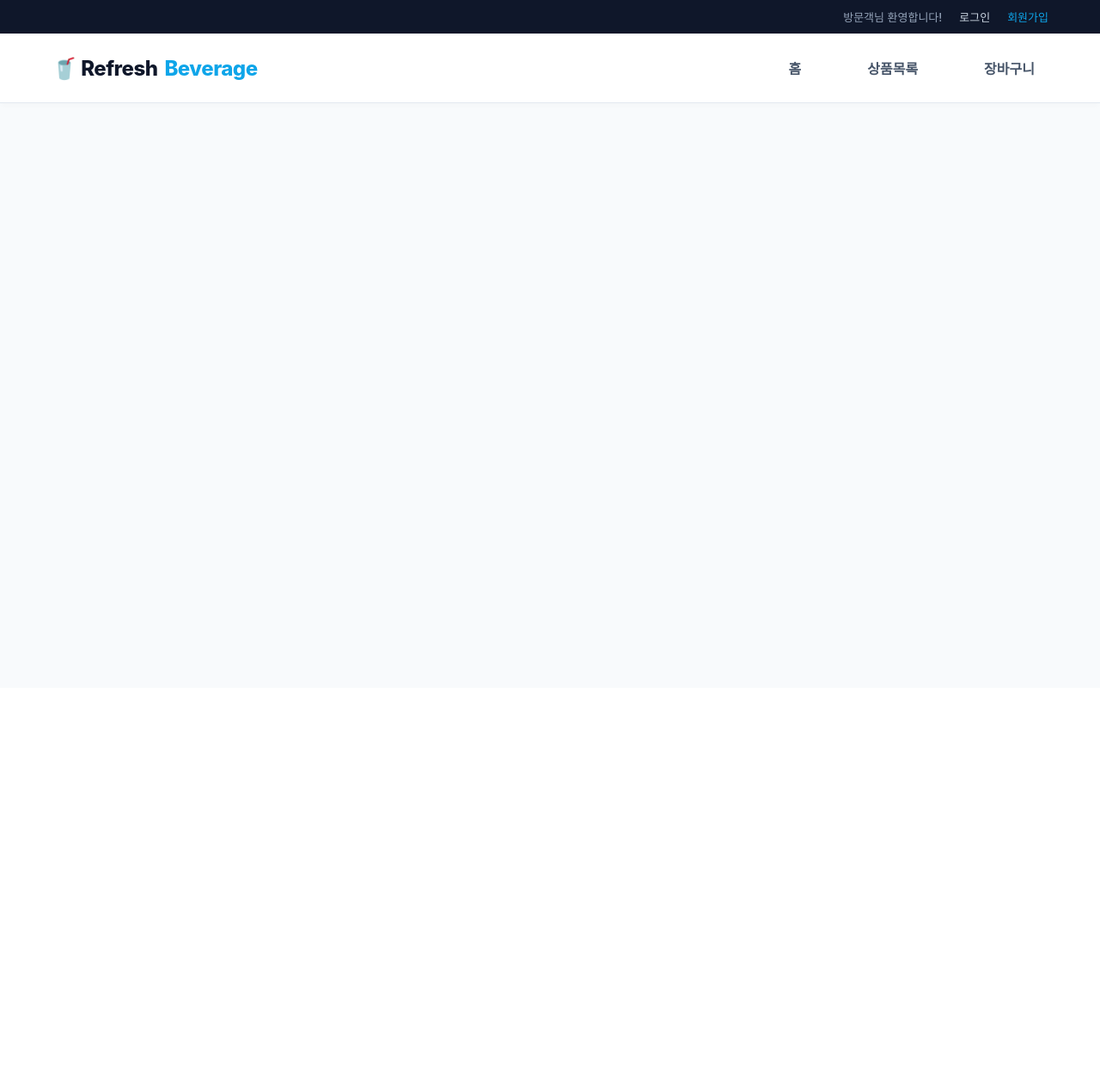
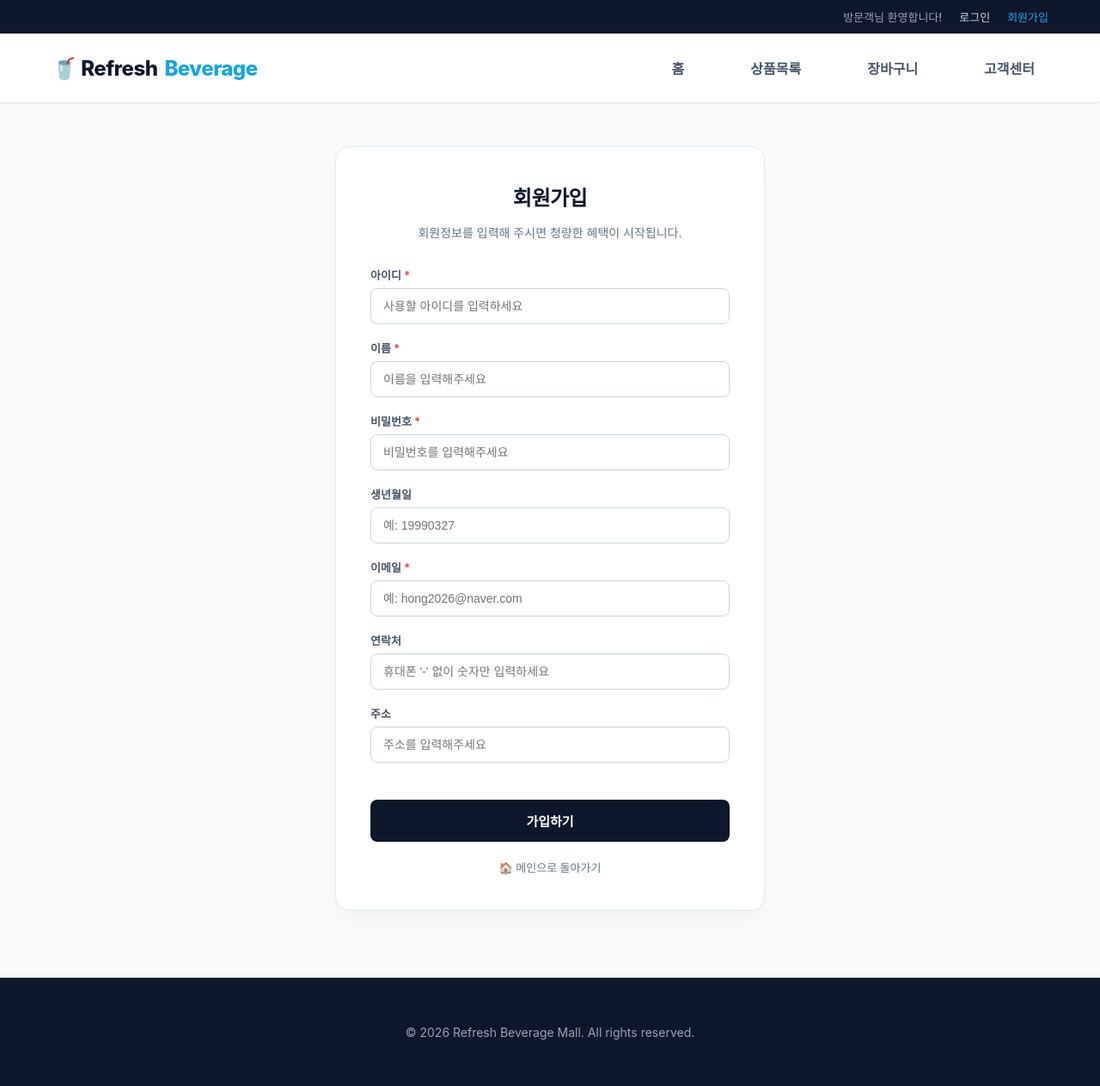
Before and after one commit to kimmoCya/202245808-web-final, a Node server app: page /user/register in a window 1280 px wide. Shown: the whole page at 86% size. Before the commit the page ends 120 px from the top, so only its background shows below. Run offline with Node 20, Linux system fonts and the light colour scheme; some libraries are stand-ins or nearby versions.

Commit message:
fix: 상대주소 변경

```diff
--- a/views/register.ejs
+++ b/views/register.ejs
@@ -34,6 +34,9 @@
             font-weight: 500;
             color: #94a3b8;
         }
+        .user-welcome strong {
+            color: #38bdf8;
+        }
         .top-link {
             color: #cbd5e1;
             text-decoration: none;
@@ -41,6 +44,14 @@
         }
         .top-link:hover {
             color: #ffffff;
+        }
+        .badge-admin {
+            background-color: #ef4444;
+            color: white;
+            padding: 2px 6px;
+            border-radius: 4px;
+            font-size: 11px;
+            font-weight: bold;
         }
 
         /* 2단: 쇼핑몰 고정 상단 GNB 바 */
@@ -212,9 +223,18 @@
 <body>
 
 <div class="top-utility-bar">
-    <span class="user-welcome">방문객님 환영합니다!</span>
-    <a href="login" class="top-link">로그인</a>
-    <a href="register" class="top-link font-bold" style="color: #0ea5e9;">회원가입</a>
+    <% if (typeof user !== 'undefined' && user) { %>
+        <span class="user-welcome">안녕하세요, <strong><%= user.username %></strong>님!</span>
+        <% if (user.role === 'ADMIN') { %>
+            <a href="../admin" class="top-link font-bold"><span class="badge-admin">ADMIN</span> 관리실</a>
+        <% } %>
+        <a href="../mypage" class="top-link">마이페이지</a>
+        <a href="../user/logout" class="top-link" style="color: #f43f5e;">로그아웃</a>
+    <% } else { %>
+        <span class="user-welcome">방문객님 환영합니다!</span>
+        <a href="../user/login" class="top-link">로그인</a>
+        <a href="../user/register" class="top-link font-bold" style="color: #0ea5e9;">회원가입</a>
+    <% } %>
 </div>
 
 <header class="main-gnb-header">
@@ -223,4 +243,64 @@
         <a href="../" class="nav-item">홈</a>
         <a href="../products" class="nav-item">상품목록</a>
         <a href="../cart" class="nav-item">장바구니</a>
-        <a href="../board" class="nav-
+        <a href="../board" class="nav-item">고객센터</a>
+    </nav>
+</header>
+
+<div class="register-contents-body">
+
+    <div class="register-card-box">
+        <h2>회원가입</h2>
+        <p class="register-sub-text">회원정보를 입력해 주시면 청량한 혜택이 시작됩니다.</p>
+
+        <form action="" method="post">
+
+            <div class="form-group">
+                <label for="username" class="required">아이디</label>
+                <input type="text" id="username" name="username" placeholder="사용할 아이디를 입력하세요" required>
+            </div>
+
+            <div class="form-group">
+                <label for="name" class="required">이름</label>
+                <input type="text" id="name" name="name" placeholder="이름을 입력해주세요" required>
+            </div>
+
+            <div class="form-group">
+                <label for="password" class="required">비밀번호</label>
+                <input type="password" id="password" name="password" placeholder="비밀번호를 입력해주세요" required>
+            </div>
+
+            <div class="form-group">
+                <label for="birth">생년월일</label>
+                <input type="text" id="birth" name="birth" placeholder="예: 19990327">
+            </div>
+
+            <div class="form-group">
+                <label for="email" class="required">이메일</label>
+                <input type="email" id="email" name="email" placeholder="예: hong2026@naver.com" required>
+            </div>
+
+            <div class="form-group">
+                <label for="phone">연락처</label>
+                <input type="tel" id="phone" name="phone" placeholder="휴대폰 '-' 없이 숫자만 입력하세요">
+            </div>
+
+            <div class="form-group">
+                <label for="address">주소</label>
+                <input type="text" id="address" name="address" placeholder="주소를 입력해주세요">
+            </div>
+
+            <button type="submit" class="btn-register-submit">가입하기</button>
+        </form>
+
+        <a href="../" class="link-back-home">🏠 메인으로 돌아가기</a>
+    </div>
+
+</div>
+
+<footer class="mall-footer-layer">
+    <p>&copy; 2026 Refresh Beverage Mall. All rights reserved.</p>
+</footer>
+
+</body>
+</html>
```
Also changed, not shown: routes/admin.js (+15 -18 lines).
